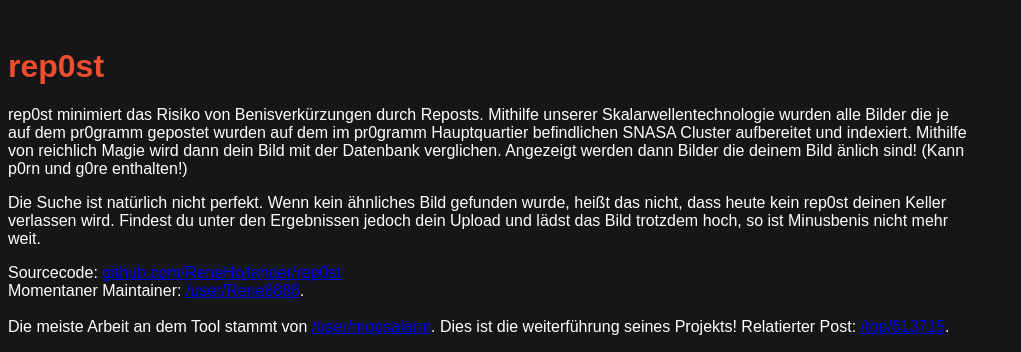
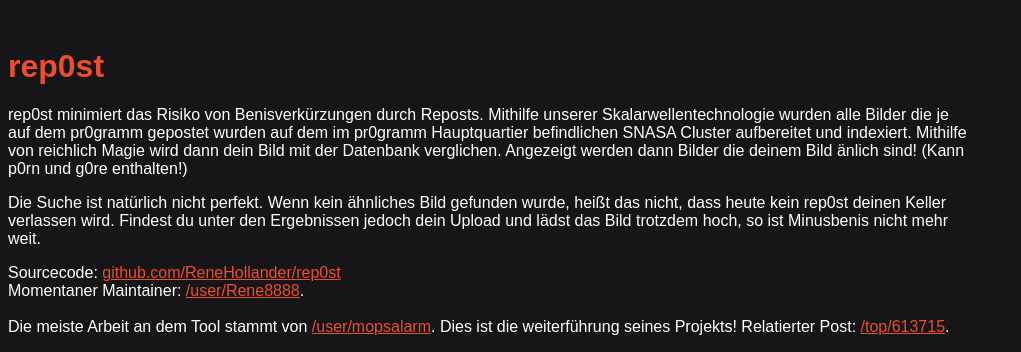
Before and after one commit to ReneHollander/rep0st, a Python web app: template templates/results.html in a window 1280 px wide. Shown: the top 352 px of the page, without its empty margins (0-1021 px from the left). Run offline with Jinja, Linux system fonts and the light colour scheme; the template is opened without the code that fills it, so the values that code supplies are empty.

Commit message:
removed eye cancer on links

```diff
--- a/templates/results.html
+++ b/templates/results.html
@@ -24,6 +24,10 @@
     height: 7em;
     background: rgba(0,0,0,0.8) 50% no-repeat;
     background-size: contain;
+  }
+
+  a {
+    color: #ee4d2e;
   }
 
   a:visited {
```
